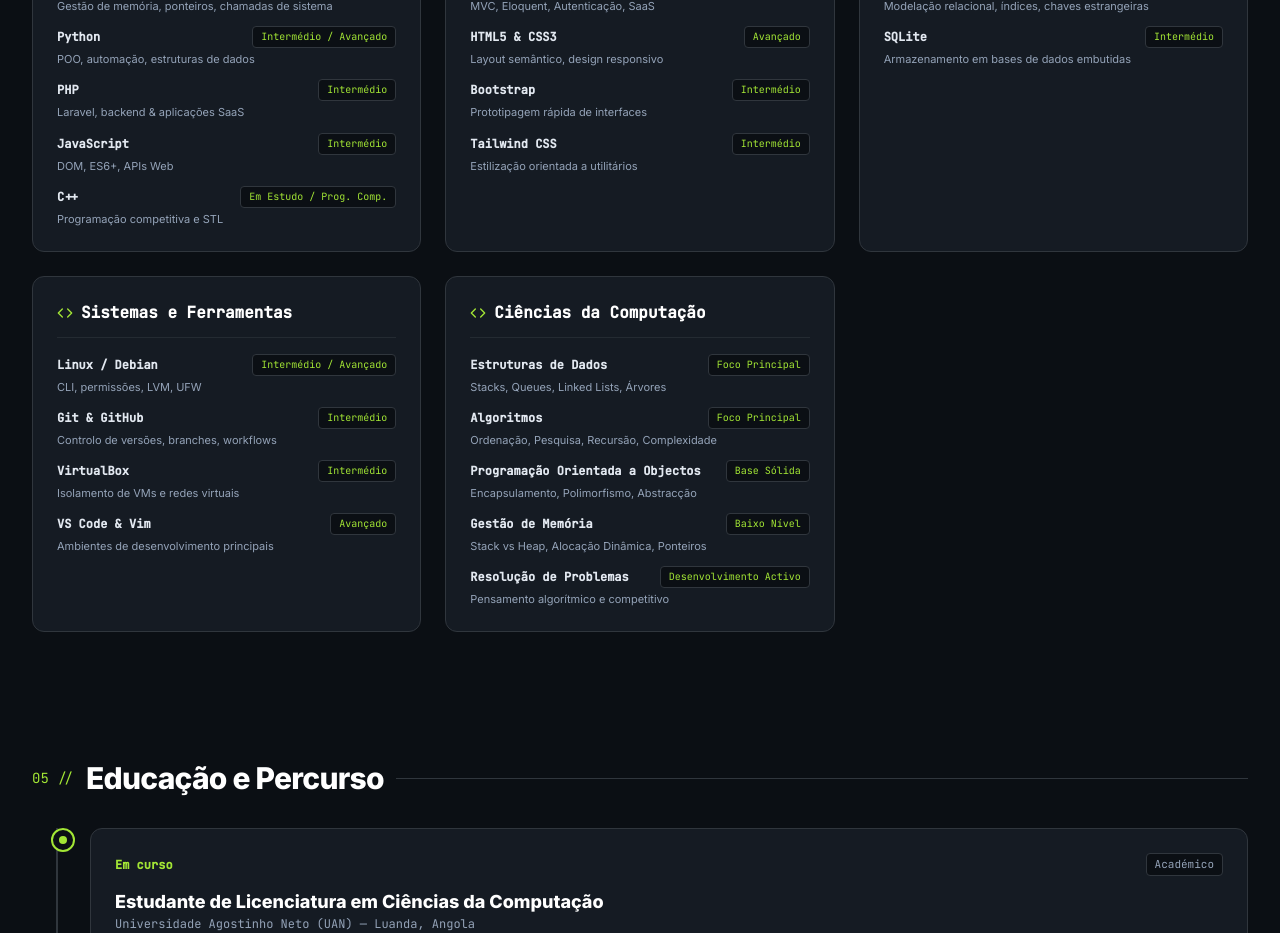
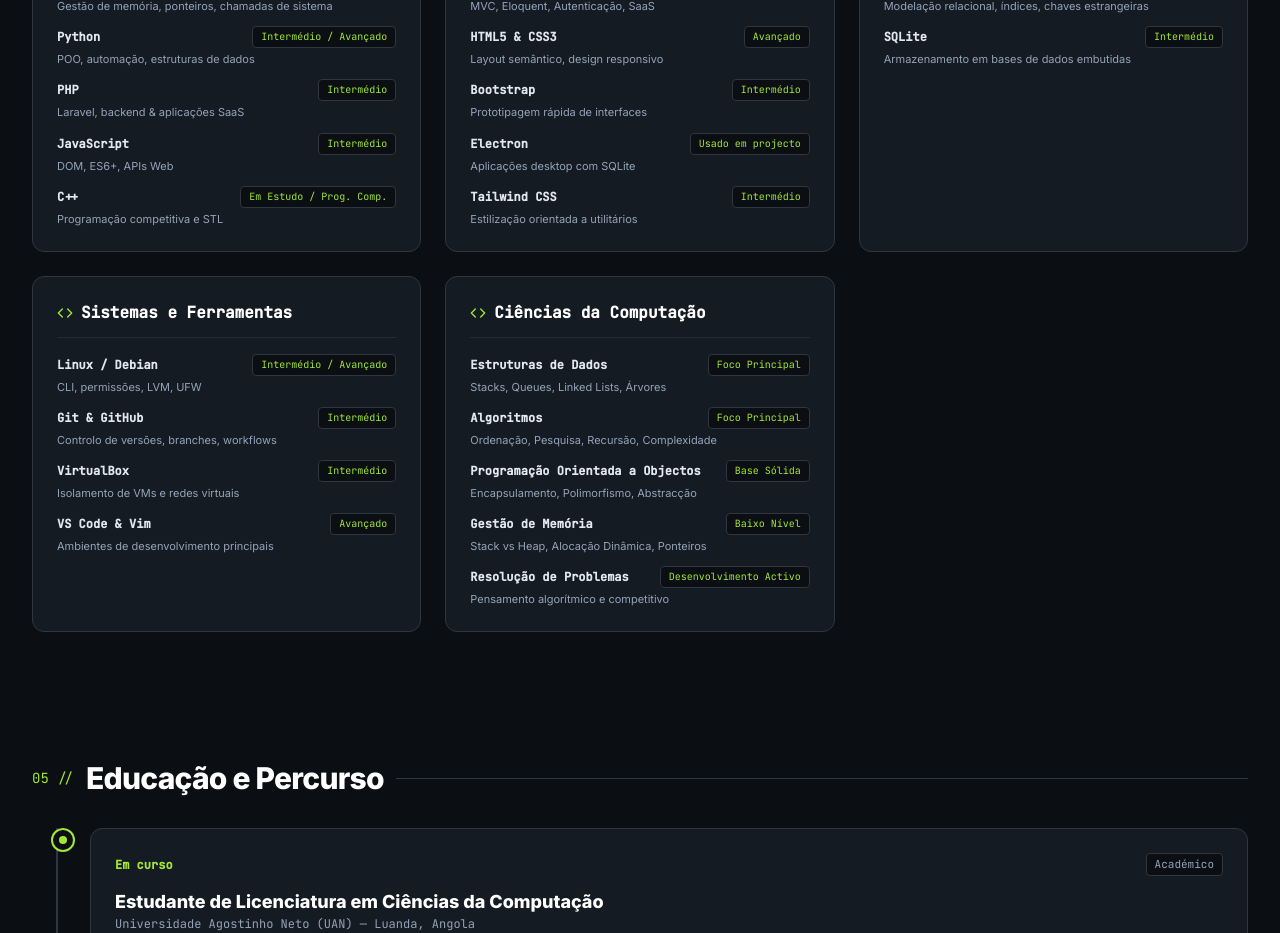
Before and after one commit to EdenKnorr/portfolio, a React (Vite) app: page / in a window 1280 px wide. Shown: the part 3300-4233 px from the top of the page. Built offline with nearby package versions, Linux system fonts and the light colour scheme.

Commit message:
Adiciona Electron às competências

```diff
--- a/src/App.jsx
+++ b/src/App.jsx
@@ -452,6 +452,7 @@ const SKILL_CATEGORIES = [
       { name: "Laravel", level: "Intermédio", note: { pt: "MVC, Eloquent, Autenticação, SaaS", en: "MVC, Eloquent, Authentication, SaaS" } },
       { name: "HTML5 & CSS3", level: "Avançado", note: { pt: "Layout semântico, design responsivo", en: "Semantic layout, responsive design" } },
       { name: "Bootstrap", level: "Intermédio", note: { pt: "Prototipagem rápida de interfaces", en: "Rapid UI prototyping" } },
+      { name: "Electron", level: "Usado em projecto", note: { pt: "Aplicações desktop com SQLite", en: "Desktop applications with SQLite" } },
       { name: "Tailwind CSS", level: "Intermédio", note: { pt: "Estilização orientada a utilitários", en: "Utility-first styling" } }
     ]
   },
```
